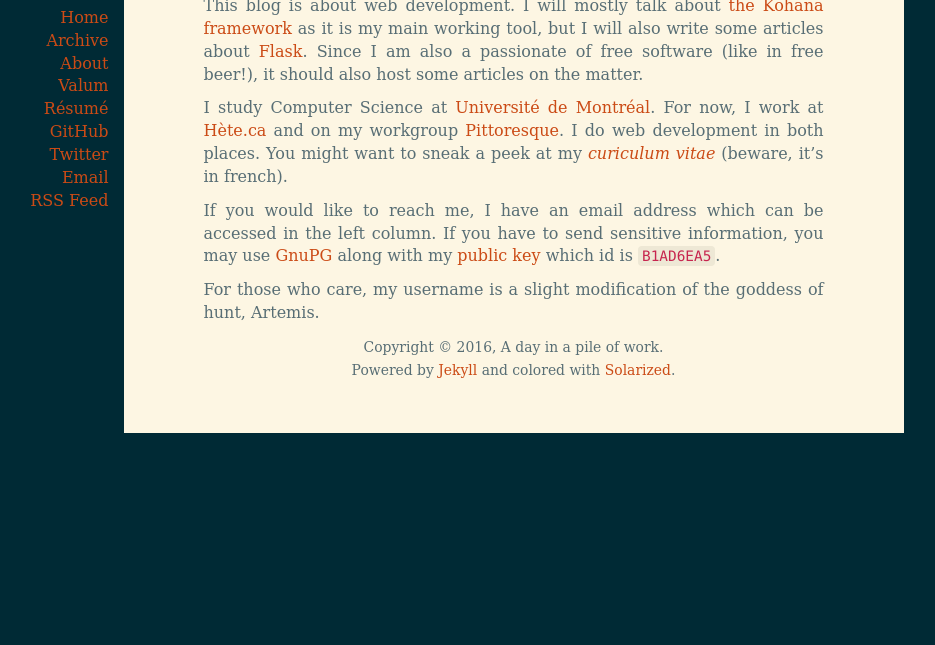
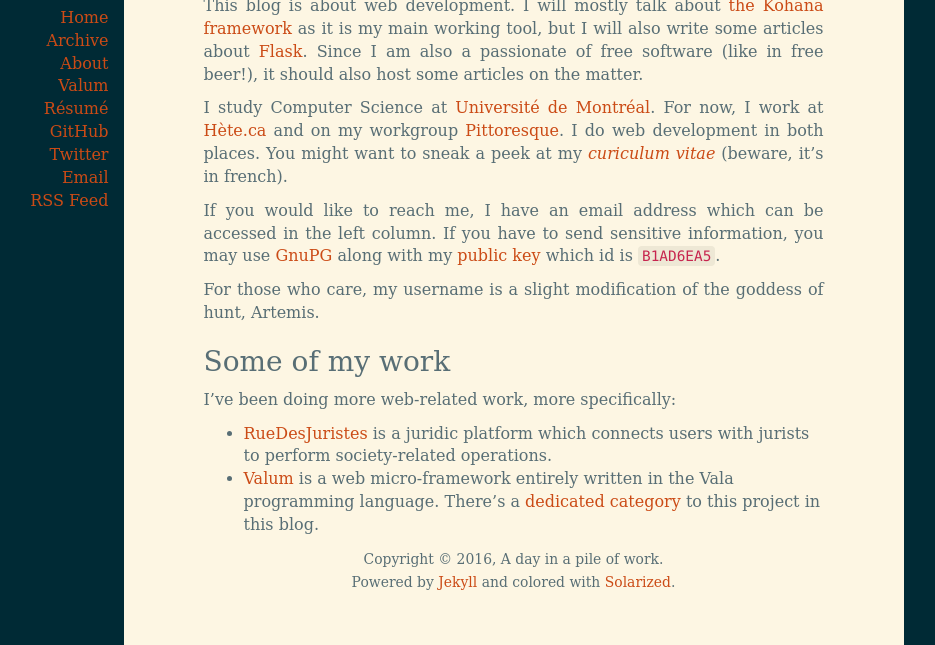
Before and after one commit to arteymix/arteymix.github.io, a Jekyll site: the page built from about/index.md, in a window 1280 px wide, cut to the strip 284-929 px from the top of the page. Shown: the whole strip, without its empty margins (224-1159 px from the left). Built offline with Jekyll 4.4.1, drawn with Linux system fonts in a browser that asks for light colours; some web fonts are replaced; Markdown is read by kramdown in place of the engine named in the settings; comment, search, counter and statistics services are not loaded; before the commit the page ends 900 px from its top, so only the background shows below that.

Commit message:
Display some work in the about section

```diff
--- a/about/index.md
+++ b/about/index.md
@@ -27,3 +27,13 @@
 
 For those who care, my username is a slight modification of the goddess of hunt,
 Artemis.
+
+### Some of my work
+
+I've been doing more web-related work, more specifically:
+
+ - [RueDesJuristes](https://ruedesjuristes.com) is a juridic platform which
+   connects users with jurists to perform society-related operations.
+ - [Valum](https://github.com/valum-framework/valum) is a web micro-framework
+   entirely written in the Vala programming language. There's a
+   [dedicated category](/valum) to this project in this blog.
```
